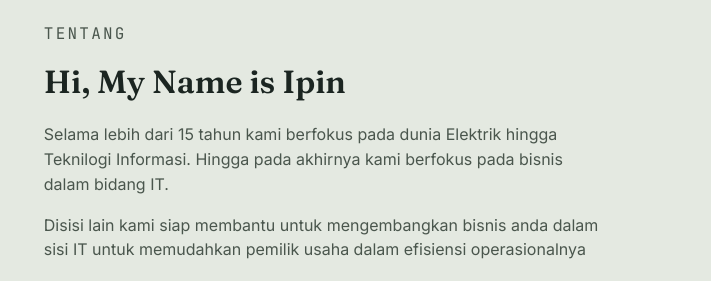
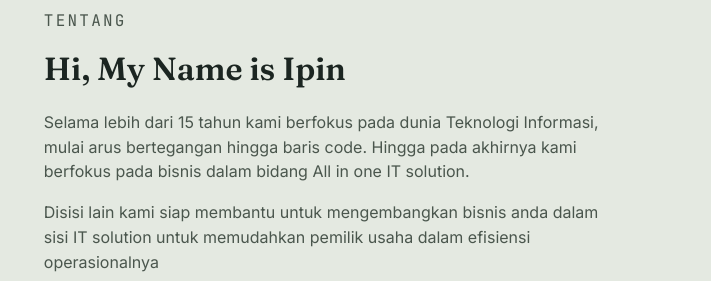
Before and after one commit to ipincaem/ipindev.github.io, a plain HTML site: page index.html in a window 1280 px wide. Shown: the part 699-980 px from the top of the page, 569-1280 px from the left. Drawn offline with Linux system fonts and the light colour scheme.

Commit message:
Update index.html
update

```diff
--- a/index.html
+++ b/index.html
@@ -3,10 +3,13 @@
 <head>
 <meta charset="utf-8" />
 <meta name="viewport" content="width=device-width, initial-scale=1" />
-<title>Ipin Dev — Profesional Developer Engineering</title>
+<title>Ipin Dev | Profesional Developer Engineering</title>
 <link rel="preconnect" href="https://fonts.googleapis.com">
 <link rel="preconnect" href="https://fonts.gstatic.com" crossorigin>
 <link href="https://fonts.googleapis.com/css2?family=Fraunces:opsz,wght@9..144,400;9..144,500;9..144,600;9..144,700&family=Inter:wght@400;500;600;700&family=JetBrains+Mono:wght@400;500;600&display=swap" rel="stylesheet">
+<!-- Favicon -->
+<link rel="icon" href="favicon.png" type="image/x-icon">
+<link rel="shortcut icon" href="favicon.png" type="image/x-icon">
 <style>
   :root{
     --bg: #eef1ec;
@@ -355,8 +358,8 @@
     <div class="about-text">
       <p class="eyebrow" style="margin-bottom:10px;">Tentang</p>
       <h2 style="font-size: clamp(24px,3.2vw,32px); margin-bottom:16px;">Hi, My Name is Ipin</h2>
-      <p>Selama lebih dari 15 tahun kami berfokus pada dunia Elektrik hingga Teknilogi Informasi. Hingga pada akhirnya kami berfokus pada bisnis dalam bidang IT.</p>
-      <p>Disisi lain kami siap membantu untuk mengembangkan bisnis anda dalam sisi IT untuk memudahkan pemilik usaha dalam efisiensi operasionalnya</p>
+      <p>Selama lebih dari 15 tahun kami berfokus pada dunia Teknologi Informasi, mulai arus bertegangan hingga baris code. Hingga pada akhirnya kami berfokus pada bisnis dalam bidang All in one IT solution.</p>
+      <p>Disisi lain kami siap membantu untuk mengembangkan bisnis anda dalam sisi IT solution untuk memudahkan pemilik usaha dalam efisiensi operasionalnya</p>
       <blockquote>"Keahlian yang sempit menyelesaikan satu masalah. Keahlian yang saling terhubung menyelesaikan sistemnya."</blockquote>
     </div>
   </div>
```
